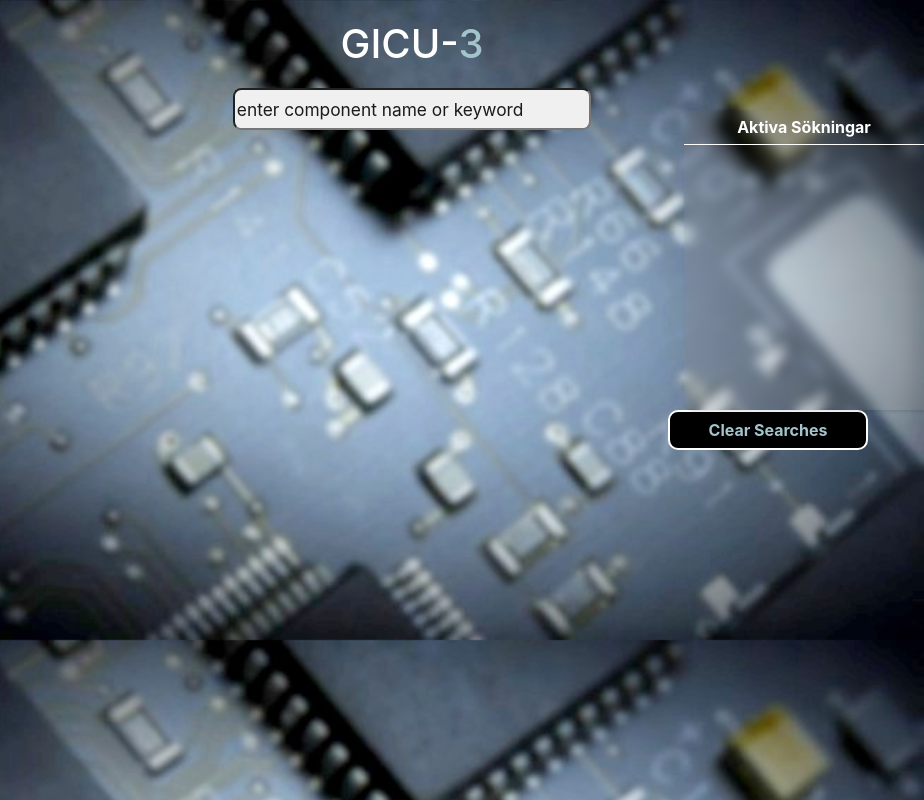
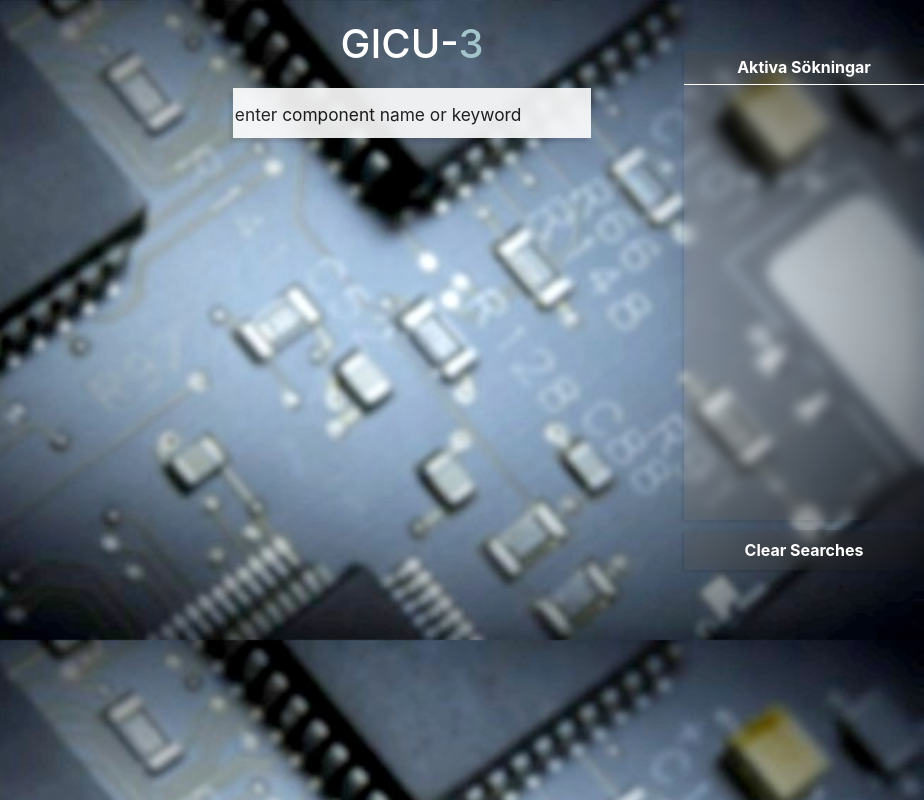
Before and after one commit to GICU-3/GICU-3-Application, an Electron app: page app/index.html in a window 1024 px wide. Shown: the full height of the page, 100-1024 px from the left. Drawn offline with nearby package versions, Linux system fonts and the light colour scheme; no server answers.

Commit message:
made stylistic changes to searchbox and search history

```diff
--- a/app/css/main.scss
+++ b/app/css/main.scss
@@ -15,6 +15,7 @@
     background-image: url('../img/main-background.jpg');
 }
 body{
+    input:focus {outline:none;} //removes highlightcolor of all input fields
     #loadingscreen{
         animation: fadeout 2s; //fadeout animation of loadingscreen
         opacity: 0;
@@ -76,7 +77,7 @@ body{
         width: 80px;
         padding-bottom: 100%;
         backdrop-filter: blur(5px) grayscale(30%);
-        box-shadow: 1px 2px 3px rgba(0,0,0,.1);
+        box-shadow: 1px 0px 3px rgba(0,0,0,.1);
         .container{
             padding: 20px;
             display: -webkit-box; /*! Overwritten by 'display: flex;' */
@@ -118,11 +119,14 @@ body{
         font-size: 1.3em;
         .search{ //styling of search field
             display: inline;
+            border: none;
             width: 70%;
-            height: 2em;
-            border-radius: 0.4em;
+            height: 50px;
             margin-bottom: 1em;
-            background-color: var(--backgroundTheme);
+            opacity: 90%;
+            backdrop-filter: blur(5px);
+            box-shadow: -4px 4px 3px rgba(0,0,0,.1);
+
         }
         ::placeholder { //styling of placeholder text inside search field
             color: var(--text2Theme);
@@ -198,18 +202,15 @@ body{
         height: 510px;
 
         #searchHistory {
-
             #searchHistoryContainer{ //styling of entire search history or "aktiva sökningar" div
-                background-color: none;
+                background: none;
                 margin-left: 16px;
-                margin-top: 110px;
+                margin-top: 50px;
                 width: 240px;
-                border-top-left-radius: 10px;
-                border-bottom-left-radius: 10px;
-                height: 300px;
+                height: 470px;
                 overflow-y: auto;
-                backdrop-filter: blur(5px) grayscale(30%);
-                box-shadow: 1px 2px 3px rgba(0,0,0,.1);
+                backdrop-filter: blur(5px) grayscale(50%);
+                box-shadow: -2px 2px 3px rgba(0,0,0,.1);
                 .searchHistoryTitle { //styling of the text "aktiva sökningar" that appears as heading for list of chosen components
                     color: white;
                     margin-bottom: 15px;
@@ -235,13 +236,16 @@ body{
                 }
             }
             .removeHistory{ //styling of "clear searches" button
-                background-color: black;
-                color:#a3c4cb;
-                border: white 2px solid;
-                border-radius: 10px;
+                margin-top: 10px;
+                margin-left: 16px;
+                background: none;
+                color: white;
+                border: none;
                 font-weight: bold;
-                width: 200px;
+                width: 240px;
                 height: 40px;
+                backdrop-filter: blur(10px) grayscale(50%);
+                box-shadow: -2px 2px 2px rgba(0,0,0,.1);
             }
         }
     }
```
Also changed, not shown: app/css/main.css, 1 other file.
